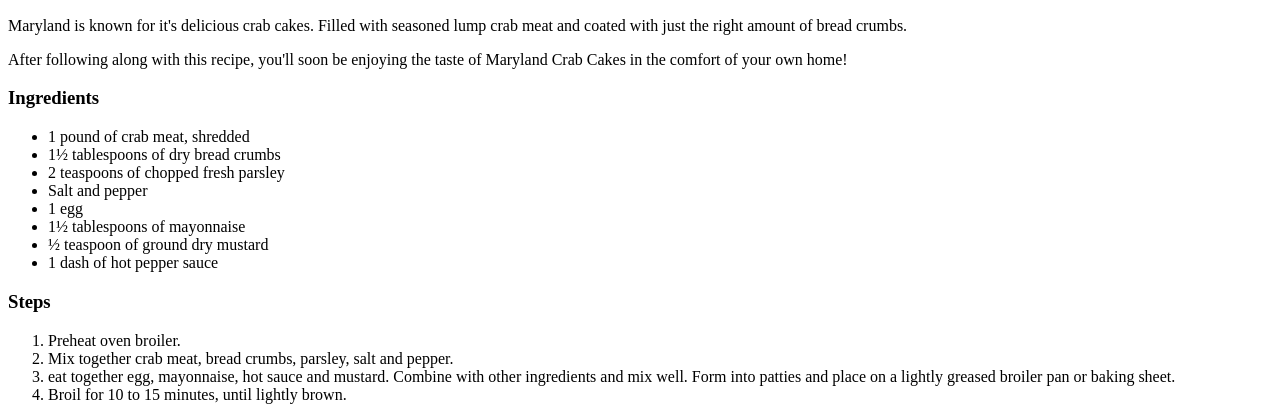
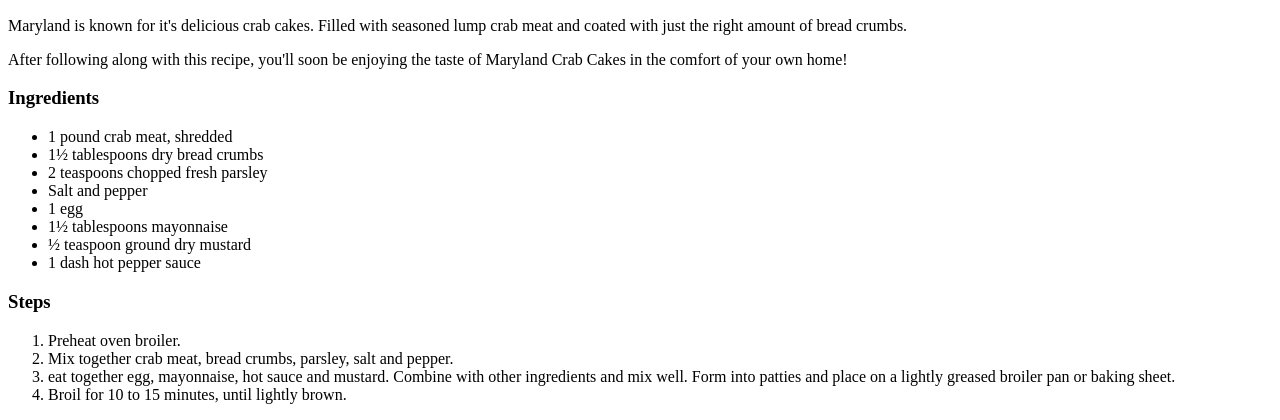
Before and after one commit to nopainnohaines/odin-recipes, a plain HTML site: page recipes/crabcake.html in a window 1280 px wide. Shown: the part 384-804 px from the top of the page. Drawn offline with Linux system fonts and the light colour scheme.

Commit message:
Edited text to ingredients

```diff
--- a/recipes/crabcake.html
+++ b/recipes/crabcake.html
@@ -25,14 +25,14 @@
     </p>
     <h3>Ingredients</h3>
     <ul>
-      <li>1 pound of crab meat, shredded</li>
-      <li>1½ tablespoons of dry bread crumbs</li>
-      <li>2 teaspoons of chopped fresh parsley</li>
+      <li>1 pound crab meat, shredded</li>
+      <li>1½ tablespoons dry bread crumbs</li>
+      <li>2 teaspoons chopped fresh parsley</li>
       <li>Salt and pepper</li>
       <li>1 egg</li>
-      <li>1½ tablespoons of mayonnaise</li>
-      <li>½ teaspoon of ground dry mustard</li>
-      <li>1 dash of hot pepper sauce</li>
+      <li>1½ tablespoons mayonnaise</li>
+      <li>½ teaspoon ground dry mustard</li>
+      <li>1 dash hot pepper sauce</li>
     </ul>
     <h3>Steps</h3>
     <ol>
```
